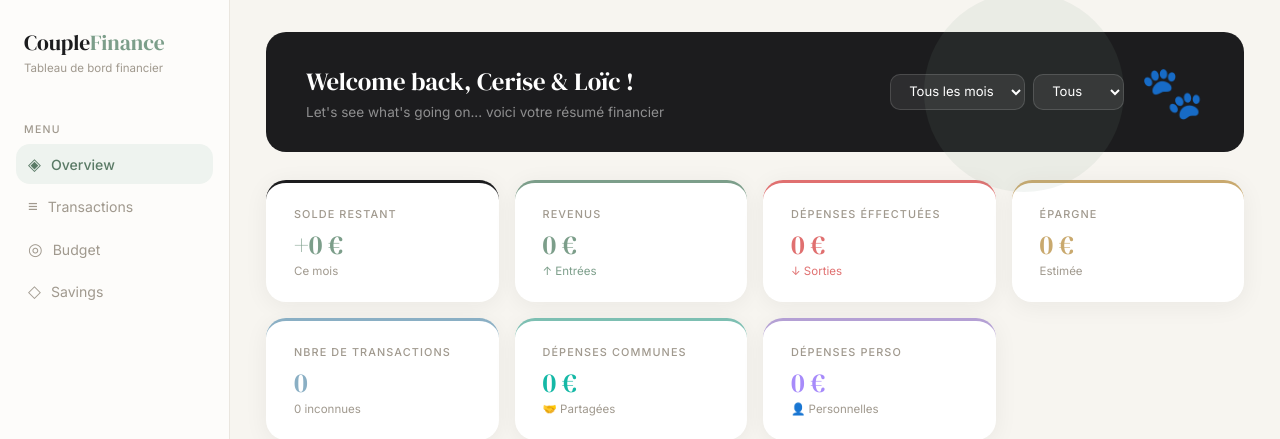
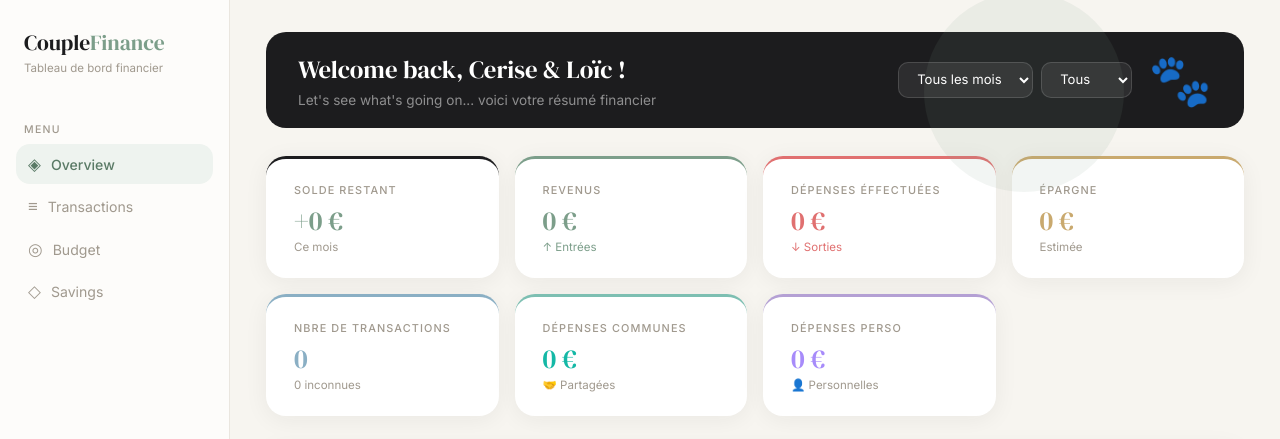
Before and after one commit to ceriseeeeee/CoupleFinance, a Flask app: page / in a window 1280 px wide. Shown: the top 439 px of the page. Run offline with Flask 3, Linux system fonts and the light colour scheme; data that the repository does not hold is empty; some libraries are stand-ins or nearby versions.

Commit message:
style : hero padding réduit à 20px 32px
Co-Authored-By: Claude Sonnet 4.6 <noreply@anthropic.com>

```diff
--- a/static/css/dashboard.css
+++ b/static/css/dashboard.css
@@ -126,7 +126,7 @@ body {
 ══════════════════════════════════════ */
 .hero {
   border-radius: var(--radius);
-  padding: 32px 40px;
+  padding: 20px 32px;
   margin-bottom: 28px;
   display: flex;
   align-items: center;
```
